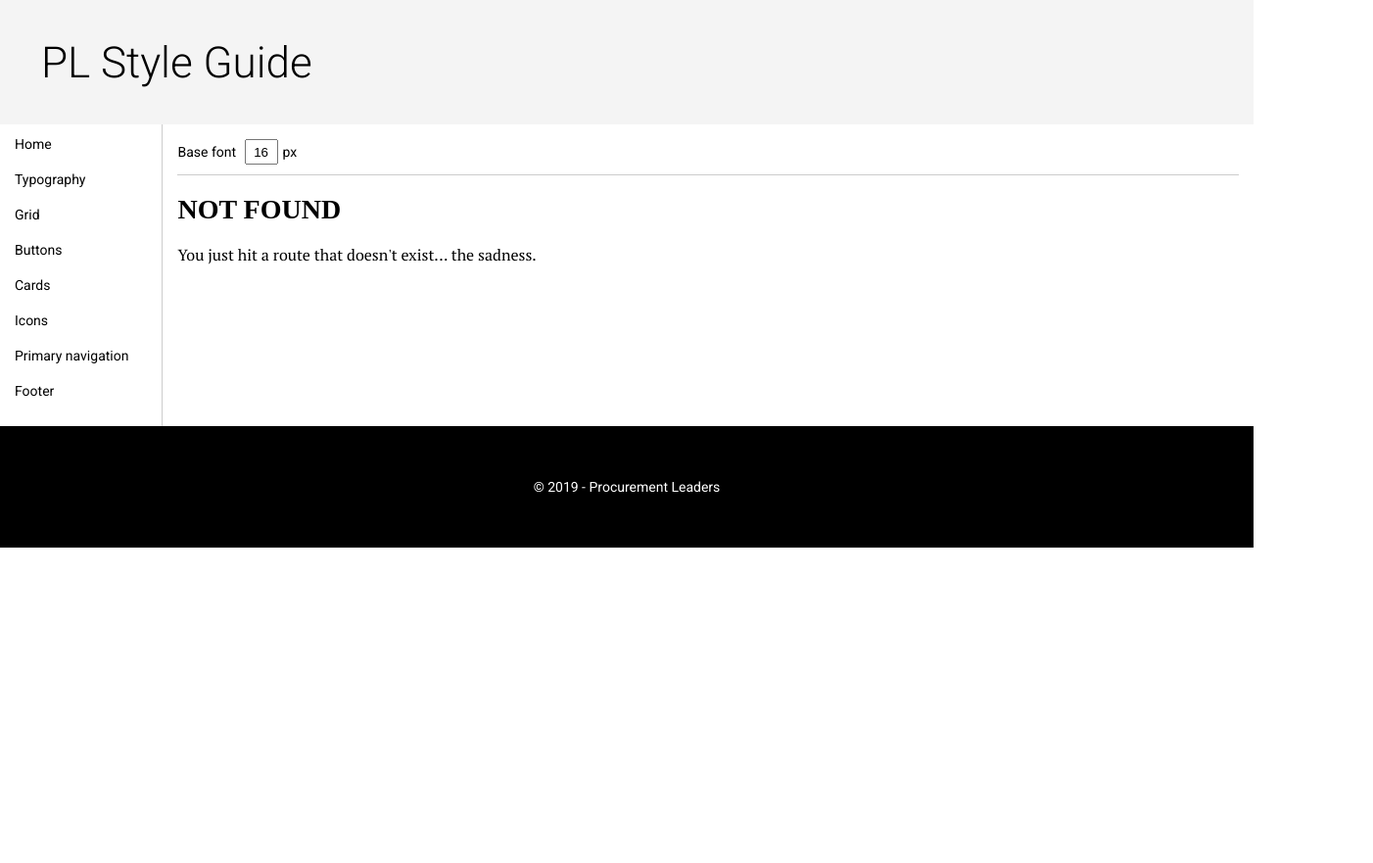
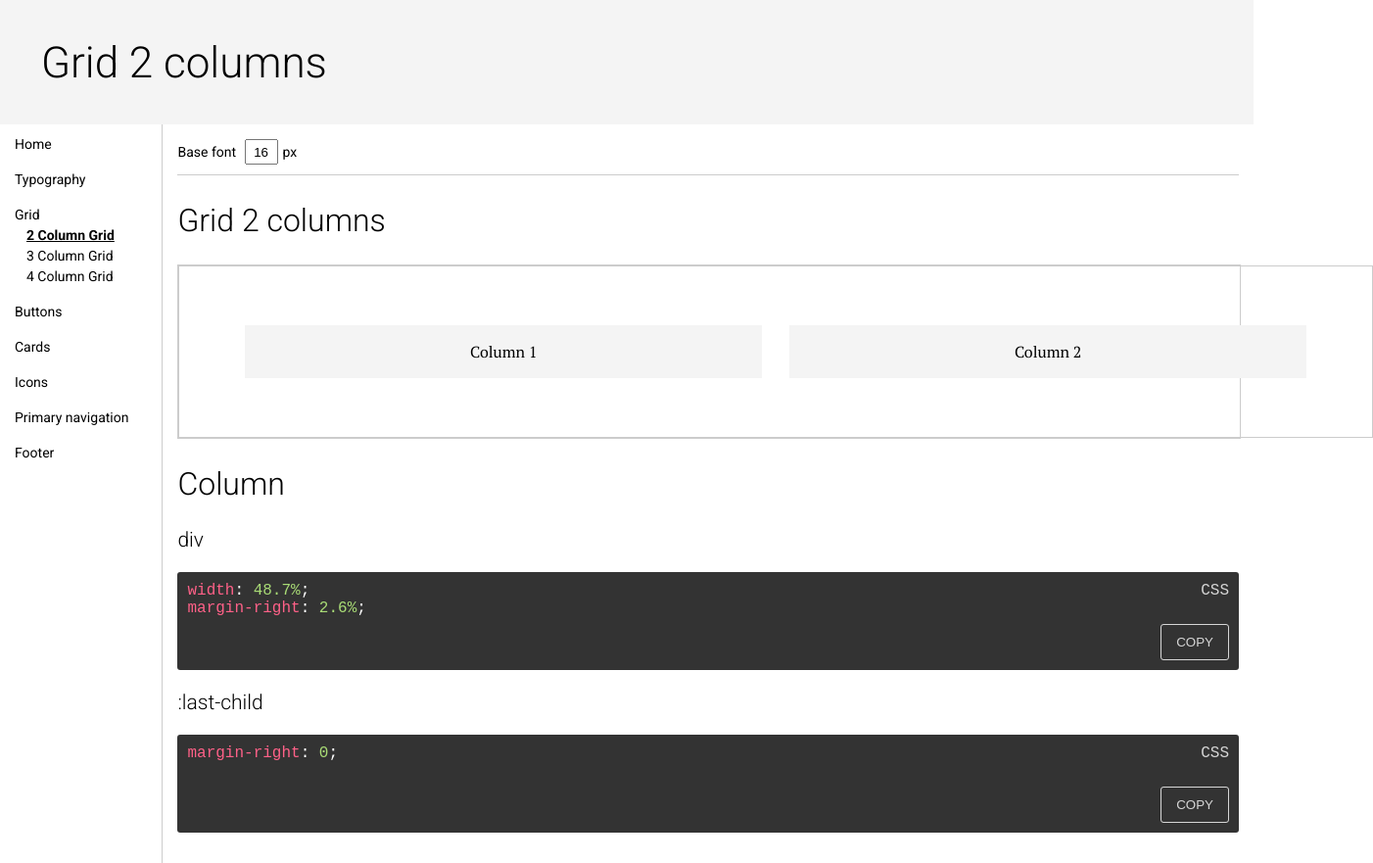
Before and after one commit to procurementleaders/pl-style-guide, a Gatsby site: page /grid-2-column in a window 1280 px wide. Before the commit this address had no page. Shown: the top 881 px of the page at 98% size, 1402 px wide, since content can reach past the window. Before the commit the page ends 800 px from the top, so only its background shows below. Built offline with nearby package versions, Linux system fonts and the light colour scheme; Gatsby itself is replaced by a stand-in of ours.

Commit message:
Created new grid column pages

```diff
--- a/src/components/Navigation.js
+++ b/src/components/Navigation.js
@@ -37,6 +37,12 @@ const Navigation = () => {
         </li>
         <li>
           <Link to="/grid" activeClassName="active">Grid</Link>
+          <br />
+          <Link to="/grid-2-column" activeClassName="active" className="subNav">2 Column Grid</Link>
+          <br />
+          <Link to="/grid-3-column" activeClassName="active" className="subNav">3 Column Grid</Link>
+          <br />
+          <Link to="/grid-4-column" activeClassName="active" className="subNav">4 Column Grid</Link>
         </li>
         <li>
           <Link to="/buttons" activeClassName="active">Buttons</Link>
--- a/src/components/layout.css
+++ b/src/components/layout.css
@@ -70,3 +70,7 @@ a.active{
   font-weight:bold;
   text-decoration: underline;
 }
+
+.subNav{
+  margin-left: 12px;
+}
--- /dev/null
+++ b/src/pages/grid-2-column.js
@@ -0,0 +1,82 @@
+import React, { Component } from "react"
+import styled from "styled-components"
+import Layout, { CTX } from "../components/layout"
+import { Paragraph, H1, H2, H3, SubHeader } from "./typography"
+import CSS from "../components/CSS"
+
+export const Container = styled.div`
+  width: 100%;
+`
+
+export const Wrapper = styled.div`
+  width: 100%;
+  border: solid 1px #ccc;
+  .inner {
+    width: 100%;
+    max-width: 128rem;
+    margin: 0 auto;
+    padding: 6rem 6.7rem;
+    border: solid 1px #ccc;
+  }
+`
+export const Inner = styled.div`
+  width: 100%;
+  max-width: 128rem;
+  margin: 0 auto;
+  padding: 6rem 6.7rem;
+  display: flex;
+  h1{
+    margin:0;
+  }
+`
+export const Columns = styled.div`
+    width:48.7%;
+    margin-right: 2.6%;
+    background-color:#f4f4f4;
+    text-align: center;
+
+    :last-child{
+        margin-right: 0;
+    }
+`;
+
+class Grid2Columns extends Component {
+    render() {
+        return (
+            <Layout title="Grid 2 columns">
+                <CTX.Consumer>
+                    {({ baseFont }) => {
+                        return (
+                            <>
+                                <H2>Grid 2 columns</H2>
+                                <Wrapper>
+                                    <div className="inner">
+                                        <Columns>
+                                            <Paragraph>Column 1</Paragraph>
+                                        </Columns>
+                                        <Columns>
+                                            <Paragraph>Column 2</Paragraph>
+                                        </Columns>
+                                    </div>
+                                </Wrapper>
+
+                                <H2>Column</H2>
+                                <H3>div</H3>
+                                <CSS>
+                                    {`width:48.7%;
+                                      margin-right: 2.6%;`}
+                                </CSS>
+                                <H3>:last-child</H3>
+                                <CSS>
+                                    {`margin-right: 0;`}
+                                </CSS>
+                            </>
+                        )
+                    }}
+                </CTX.Consumer>
+            </Layout>
+        )
+    }
+}
+
+export default Grid2Columns
```
Also changed, not shown: src/pages/grid-3-column.js (added, +86 -0 lines), src/pages/grid-4-column.js (added, +88 -0 lines).
